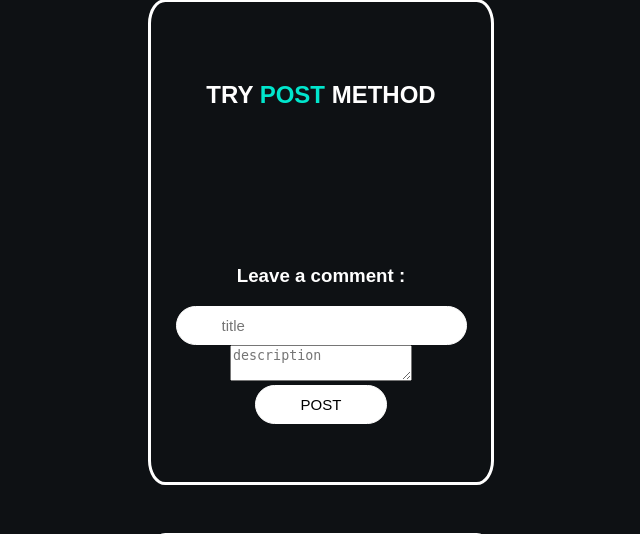
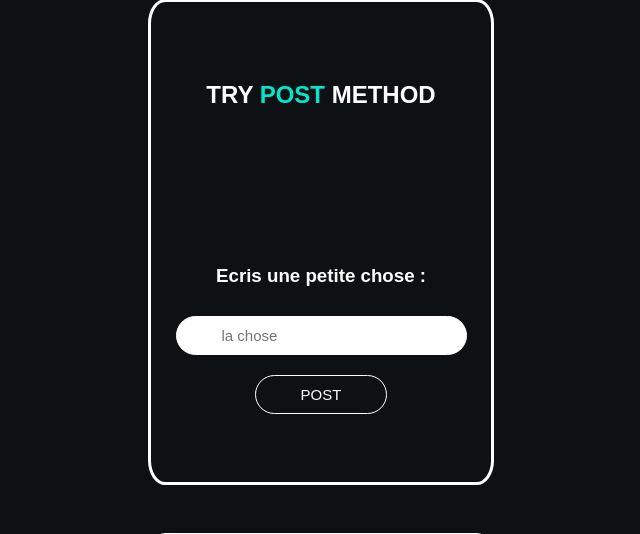
Before and after one commit to ItsMeJules/webserv, a PHP site: page /path-of-the-file-you-want-to-delete/ in a window 1280 px wide. Shown: the part 704-1238 px from the top of the page, without its empty margins (319-959 px from the left). Run offline with PHP 8.4, Linux system fonts and the light colour scheme.

Commit message:
avance sur php post

```diff
--- a/html/www/server/index.css
+++ b/html/www/server/index.css
@@ -102,6 +102,7 @@ input {
 	font-size: 15px;
 	border: 1px solid white;
 	padding: 10px 45px;
+	margin: 10px;
 }
 
 div.delete {
@@ -122,6 +123,25 @@ div.delete:hover {
 	transform: scale(1.1);
 	background-color: rgba(255, 255, 255, 0.080);
 }
+
+input.submit {
+	background-color: #0e1114;
+	border-radius: 29px;
+	border: 1px solid white;
+	color: white;
+	font-size: 15px;
+    padding: 10px 45px;
+	cursor: pointer;
+	transition: 0.3s;
+}
+
+input.submit:hover{
+	background-color: white;
+	color: #0e1114;
+	border-color: #0e1114;
+	transition: 0.3s;
+}
+
 
 .button{
     background-color: #0e1114;
--- a/html/www/server/index.html
+++ b/html/www/server/index.html
@@ -34,12 +34,11 @@
 					<div class="title">
 						<h2>TRY <span>POST</span> METHOD</h2>
 					</div>
-					<div class="formclass">
-						<h3>Leave a comment :</h3>
+					<div class="form">
+						<h3>Ecris une petite chose :</h3>
 						<form action="server/post.php" method="POST">
-							<input type="text" name="title" placeholder="title" /></br>
-							<textarea name="content" placeholder="description"></textarea></br>
-							<input type="submit" value="POST" />
+							<input type="text" name="la chose" placeholder="la chose" /></br>
+							<input class="submit" type="submit" value="POST" />
 						</form>
 					</div>
 				</div>
--- a/html/www/server/post.php
+++ b/html/www/server/post.php
@@ -6,7 +6,6 @@
 
 
 <h1>Comment is POST !</h1>
-<i class="fa-regular fa-paper-plane"></i>
 <body style="text-align: center;">
     <h3>title:</h3> <p><?=$_GET["title"];?></p>
     <h3>content:</h3> <p><?=$_GET["content"];?></p>
```
